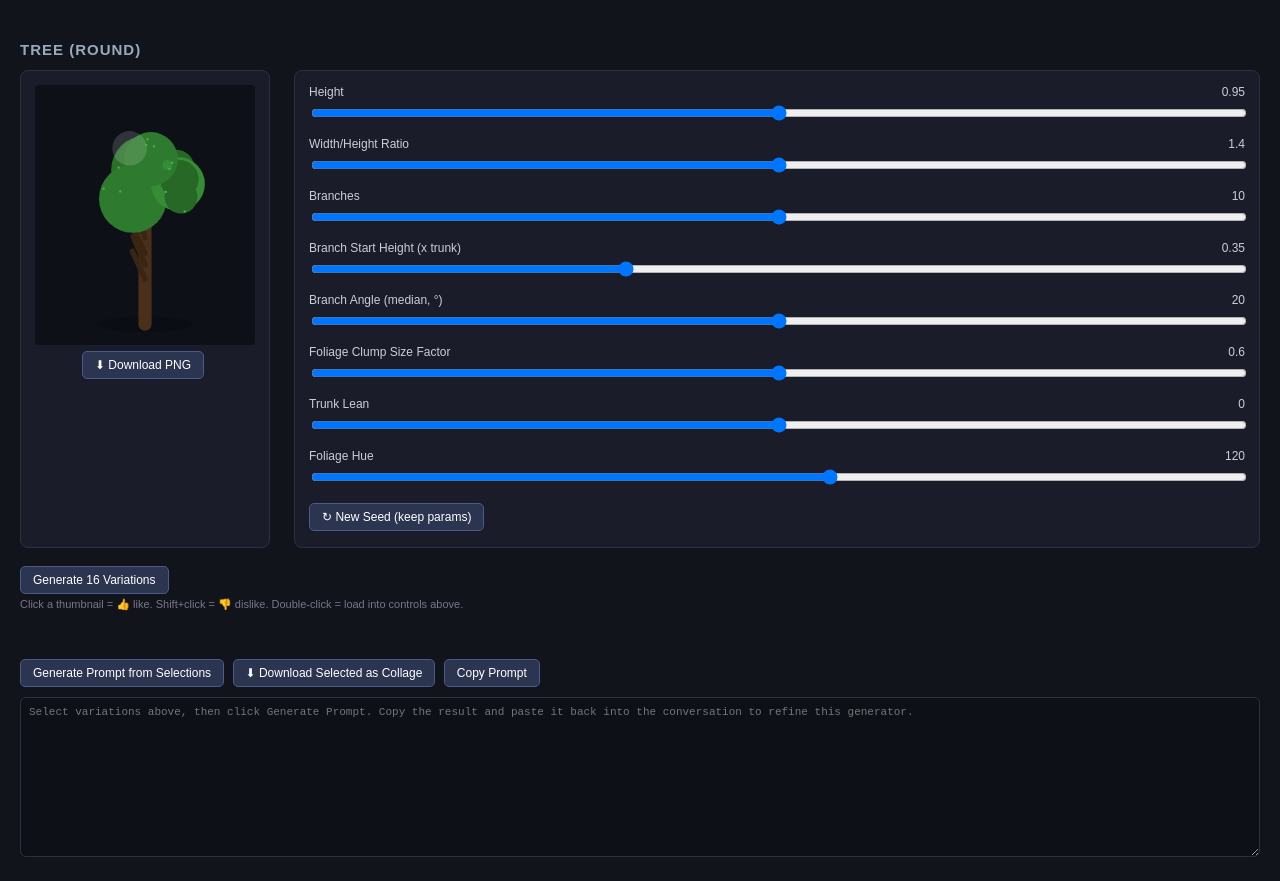
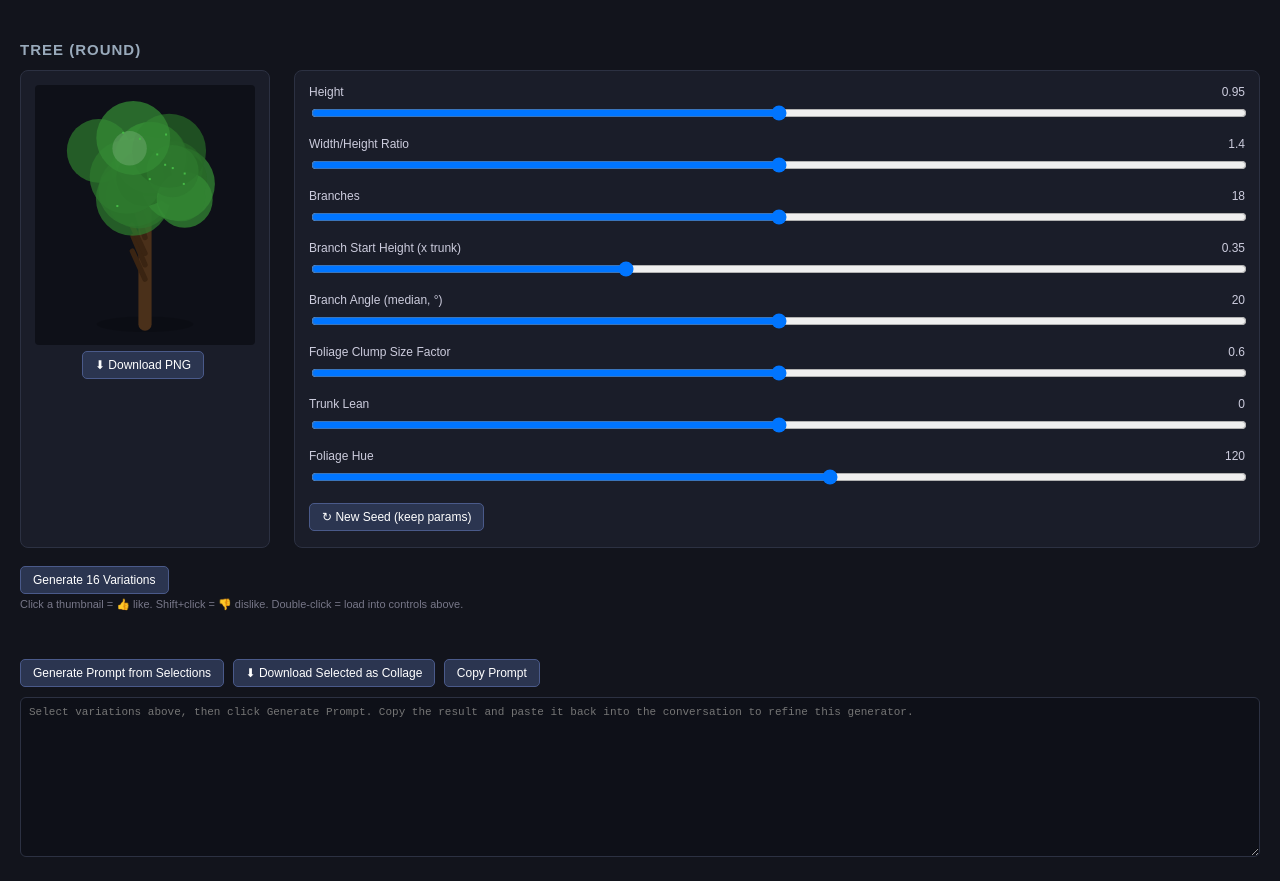
Before and after one commit to nathanielng/proc-gen-game, a plain HTML site: page advanced/platformer_advanced.html in a window 1280 px wide. Shown: the part 1767-2648 px from the top of the page. Drawn offline with Linux system fonts and the light colour scheme.

Commit message:
Round tree foliage: add transparency, more clumps, larger radius floor
- Clump fills switched from hsl to hsla: core mass at 0.85 alpha,
  individual clumps at 0.72, so overlapping circles build up visible
  depth instead of each being a flat opaque disc.
- Branches (== clump count) range raised to 14-22 (was 8-12), default
  18. Decorative branch sticks stay capped at 6 regardless (unaffected).
- Clump radius range shifted upward: 0.22x-0.6x canopyR (was
  0.08x-0.55x), radiusMean formula changed from canopyR*(0.14+factor*0.32)
  to canopyR*(0.28+factor*0.32). Verified via simulation that observed
  radii now consistently start from larger values across the full
  Foliage Clump Size Factor range.

```diff
--- a/advanced/platformer_advanced.html
+++ b/advanced/platformer_advanced.html
@@ -509,14 +509,16 @@ function drawTrunkWithBigBranches(ctx, rng, w, h, p){
   const sigmaY = availableCanopyH*0.28;
   const maxDistX = canopyW*0.5;
   const maxDistY = availableCanopyH*0.5;
-  const radiusMean = canopyR*(0.14 + p.foliageSizeFactor*0.32);
-  const radiusSigma = radiusMean*0.35;
+  // Radius floor raised (0.22x-0.6x canopyR, was 0.08x-0.55x) so clumps
+  // start from larger values per feedback, rather than skewing toward tiny.
+  const radiusMean = canopyR*(0.28 + p.foliageSizeFactor*0.32);
+  const radiusSigma = radiusMean*0.3;
   for(let i=0;i<p.branches;i++){
     let dx = gaussianRand(rng)*sigmaX;
     let dy = gaussianRand(rng)*sigmaY;
     const normDist = Math.hypot(dx/maxDistX, dy/maxDistY);
     if(normDist>1){ dx/=normDist; dy/=normDist; }
-    const r = Math.min(canopyR*0.55, Math.max(canopyR*0.08, radiusMean + gaussianRand(rng)*radiusSigma));
+    const r = Math.min(canopyR*0.6, Math.max(canopyR*0.22, radiusMean + gaussianRand(rng)*radiusSigma));
     clumps.push({x:canopyCx+dx, y:canopyCy+dy, r});
   }
 
@@ -525,14 +527,16 @@ function drawTrunkWithBigBranches(ctx, rng, w, h, p){
 function drawTreeRoundAdvanced(ctx, rng, w, h, p){
   const { canopyR, canopyCx, canopyCy, clumps } = drawTrunkWithBigBranches(ctx, rng, w, h, p);
   const hue = p.hue;
-  function foliageFill(l){ return `hsl(${hue},45%,${l}%)`; }
+  // clumps get some transparency so overlapping circles build up depth
+  // instead of each one being a flat opaque disc
+  function foliageFill(l,a){ return `hsla(${hue},45%,${l}%,${a})`; }
 
   // core mass at canopy center so it never reads as hollow between clumps
-  ctx.fillStyle = foliageFill(30);
+  ctx.fillStyle = foliageFill(30, 0.85);
   ctx.beginPath(); ctx.arc(canopyCx, canopyCy, canopyR*0.55, 0, Math.PI*2); ctx.fill();
 
   clumps.forEach((c,i)=>{
-    ctx.fillStyle = foliageFill(28 + (i%3)*5);
+    ctx.fillStyle = foliageFill(28 + (i%3)*5, 0.72);
     ctx.beginPath(); ctx.arc(c.x, c.y, c.r, 0, Math.PI*2); ctx.fill();
   });
 
@@ -549,7 +553,7 @@ buildConfigurable({
   schema:[
     {key:'height',label:'Height',type:'range',min:0.7,max:1.2,step:0.05},
     {key:'widthRatio',label:'Width/Height Ratio',type:'range',min:1.1,max:1.7,step:0.05},
-    {key:'branches',label:'Branches',type:'range',min:8,max:12,step:1},
+    {key:'branches',label:'Branches',type:'range',min:14,max:22,step:1},
     {key:'branchStart',label:'Branch Start Height (x trunk)',type:'range',min:0.25,max:0.55,step:0.01},
     {key:'branchAngle',label:'Branch Angle (median, °)',type:'range',min:10,max:30,step:1},
     {key:'foliageSizeFactor',label:'Foliage Clump Size Factor',type:'range',min:0.3,max:0.9,step:0.05},
@@ -558,7 +562,7 @@ buildConfigurable({
   ],
   // branchAngleVar is fixed at +/-5deg per feedback (no longer a slider),
   // still carried in params since the render function reads p.branchAngleVar
-  defaultParams:{height:0.95,widthRatio:1.4,branches:10,branchStart:0.35,branchAngle:20,branchAngleVar:5,foliageSizeFactor:0.6,lean:0,hue:120},
+  defaultParams:{height:0.95,widthRatio:1.4,branches:18,branchStart:0.35,branchAngle:20,branchAngleVar:5,foliageSizeFactor:0.6,lean:0,hue:120},
   drawFn:drawTreeRoundAdvanced,
   previewCanvas:document.getElementById('treeRoundPreview'),
   controlsEl:document.getElementById('treeRoundControls'),
@@ -569,7 +573,7 @@ buildConfigurable({
   randomizeParams:(rng)=>({
     height: rrange(rng,0.7,1.2),
     widthRatio: rrange(rng,1.1,1.7),
-    branches: rint(rng,8,12),
+    branches: rint(rng,14,22),
     branchStart: rrange(rng,0.25,0.55),
     branchAngle: rrange(rng,10,30),
     branchAngleVar: 5,
```
